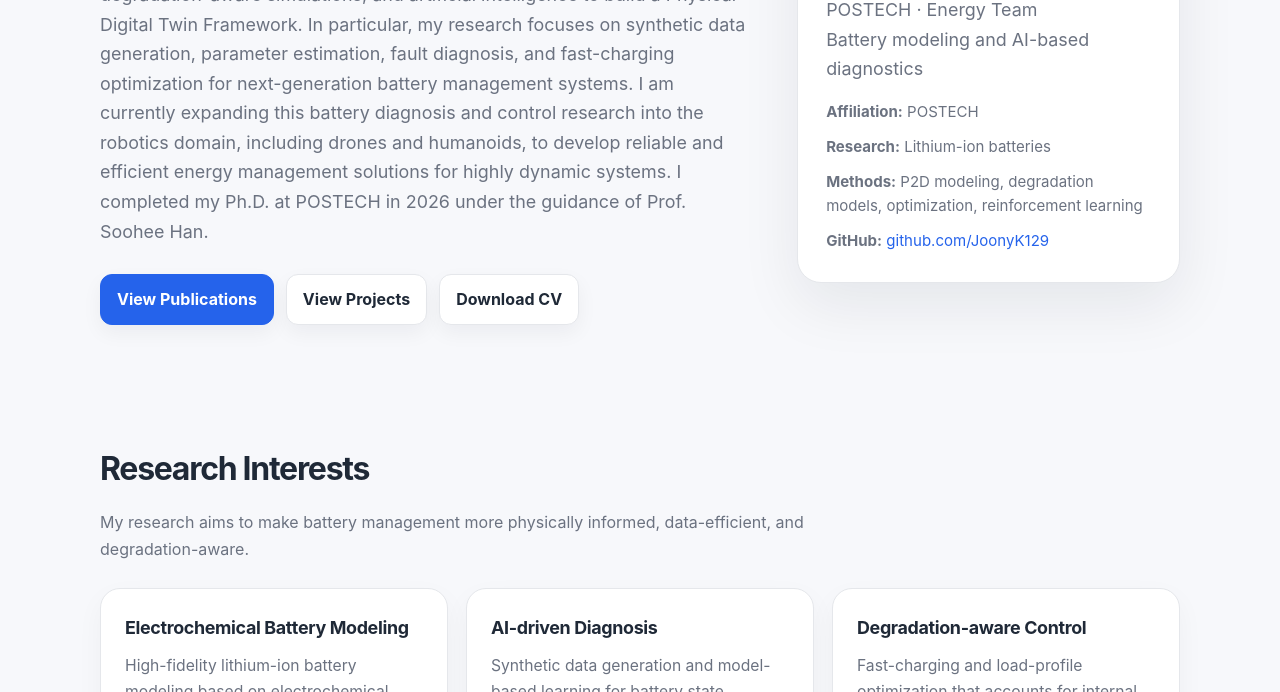
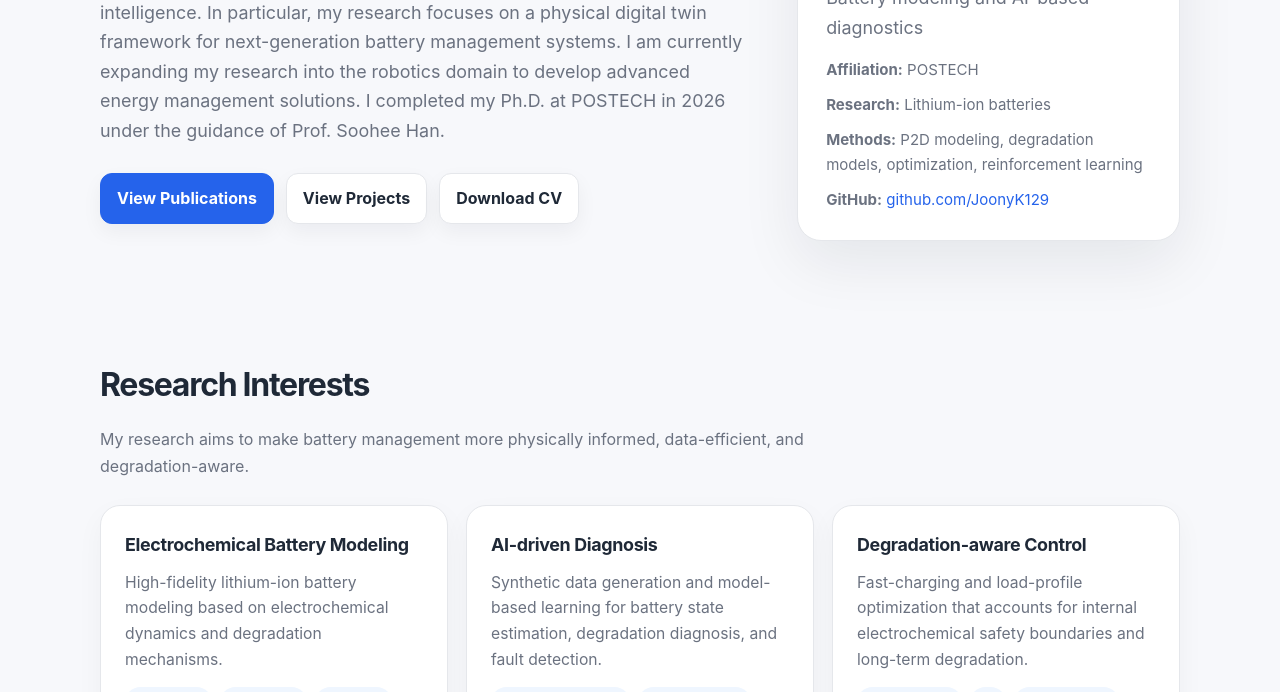
Before and after one commit to JoonyK129/JoonyK129.github.io, a plain HTML site: page index.html in a window 1280 px wide. Shown: the part 408-1100 px from the top of the page. Drawn offline with Linux system fonts and the light colour scheme.

Commit message:
Refactor research description for clarity and brevity
Condensed the description of research focus and expanded into robotics.

```diff
--- a/index.html
+++ b/index.html
@@ -363,12 +363,9 @@
           <h1>Joonhee Kim</h1>
           <p>
             I am a Postdoctoral Researcher at the POSTECH Future IT Innovation Laboratory, working with Prof. Soohee Han.
-I work on lithium-ion battery diagnosis and control by connecting high-fidelity electrochemical models,
-degradation-aware simulations, and artificial intelligence to build a Physical Digital Twin Framework.
-In particular, my research focuses on synthetic data generation, parameter estimation, fault diagnosis,
-and fast-charging optimization for next-generation battery management systems.
-I am currently expanding this battery diagnosis and control research into the robotics domain,
-including drones and humanoids, to develop reliable and efficient energy management solutions for highly dynamic systems.
+I work on lithium-ion battery diagnosis and control by connecting electrochemical models and artificial intelligence.
+In particular, my research focuses on a physical digital twin framework for next-generation battery management systems.
+I am currently expanding my research into the robotics domain to develop advanced energy management solutions.
 I completed my Ph.D. at POSTECH in 2026 under the guidance of Prof. Soohee Han.
           </p>
           <div class="button-row">
```
